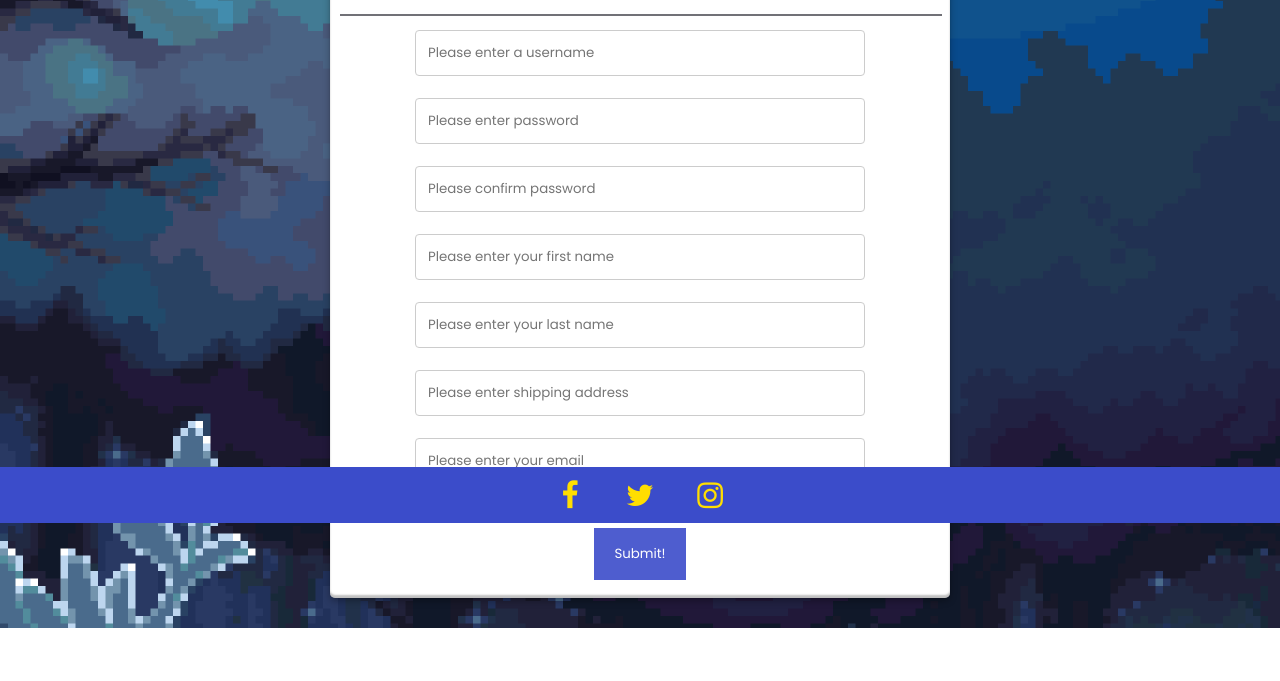
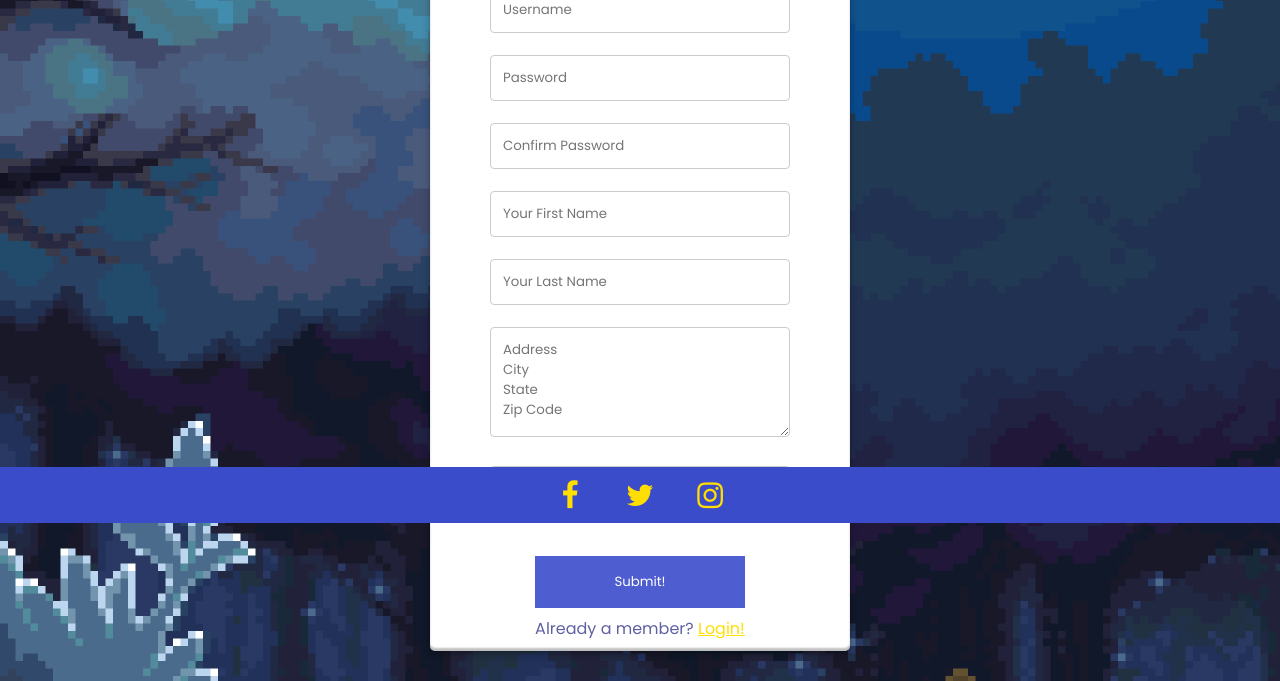
Before and after one commit to tmingo0726/pokestop2, a React app: page /register in a window 1280 px wide. Shown: the part 277-958 px from the top of the page. Before the commit the page ends 905 px from the top, so only its background shows below. Built offline with nearby package versions, Linux system fonts and the light colour scheme; no server answers.

Commit message:
css updates on login/register - removed/cleaned up redundancies

```diff
--- a/public/style.css
+++ b/public/style.css
@@ -11,6 +11,22 @@ body {
 * {
     color: lightgrey;
     font-family: 'Poppins', sans-serif;
+}
+
+.form-inputs {
+    width: 100%;
+    padding: 12px;
+    border: 1px solid #ccc;
+    border-radius: 4px;
+    box-sizing: border-box;
+    margin-top: 6px;
+    margin-bottom: 16px;
+    color:rgba(0, 0, 0);
+}
+
+.form-inputs:focus {
+    background-color: #ddd;
+    outline: none;
 }
 
 #products-heading {
--- a/src/components/Header.js
+++ b/src/components/Header.js
@@ -19,10 +19,10 @@ const Header = ({ loggedIn, setLoggedIn, setUsername, setPassword }) => {
       {loggedIn ? (
         <>
           <nav id="links">
-            <Link to="profile">Profile</Link> | {""}
-            <Link to="products">Products</Link> | {""}
-            <Link to="mycart">My Cart</Link> | {""}
-            <Link to="Login" onClick={logout}>
+            <Link to="/profile">Profile</Link> | {""}
+            <Link to="/products">Products</Link> | {""}
+            <Link to="/mycart">My Cart</Link> | {""}
+            <Link to="/" onClick={logout}>
               Logout
             </Link>
           </nav>
@@ -30,10 +30,9 @@ const Header = ({ loggedIn, setLoggedIn, setUsername, setPassword }) => {
       ) : (
         <>
           <nav id="links">
-            <Link to="Login">Login</Link> | {""}
-            <Link to="register">Register</Link> | {""}
-            <Link to="products">Products</Link> | {""}
-            <Link to="mycart">My Cart</Link>
+            <Link to="/login">Login/Register</Link> | {""}
+            <Link to="/products">Products</Link> | {""}
+            <Link to="/mycart">My Cart</Link>
           </nav>
         </>
       )}
--- a/src/components/Login.js
+++ b/src/components/Login.js
@@ -1,5 +1,5 @@
 import { useState } from "react";
-import { Navigate } from "react-router-dom";
+import { Navigate, Link } from "react-router-dom";
 import '../stylesheets/Login.css'
 
 // require("dotenv").config();
@@ -54,18 +54,19 @@ const Login = ({
 
   return (
     <div>
-      <form id="login" onSubmit={handleSubmit}>
+      <form id="login-form" onSubmit={handleSubmit}>
         {loggedIn ? (
           <Navigate to="/" />
         ) : (
           <>
             <h2 id="login-header">Login</h2>
+            <hr id="divider"></hr>
             <div id="login-inputs">
               <input
                 type="text"
                 id="login-username"
-                value={username}
-                placeholder="Please enter username"
+                className="form-inputs"
+                placeholder="Username"
                 required
                 minLength={5}
                 onChange={(event) => {
@@ -75,9 +76,9 @@ const Login = ({
             </div>
             <div id="login-inputs">
               <input
-                value={password}
                 id="login-password"
-                placeholder="Please enter password"
+                className="form-inputs"
+                placeholder="Password"
                 required
                 type="password"
                 minLength={8}
@@ -91,6 +92,7 @@ const Login = ({
             </div>
             <div>
               <button id="submit" type="submit">Login</button>
+              <div className="form-redirect-text">Not a member? <Link className="form-redirect-link" to='/register'>Sign Up!</Link></div>
             </div>
           </>
         )}
--- a/src/components/Register.js
+++ b/src/components/Register.js
@@ -1,5 +1,5 @@
 import { useState } from "react";
-import { Navigate } from "react-router-dom";
+import { Navigate, Link } from "react-router-dom";
 import '../stylesheets/Register.css'
 // import { BASE_URL} from
 
@@ -77,18 +77,18 @@ const Register = () => {
 
   return (
     <div>
-      <form id="registration" onSubmit={handleSubmit}>
+      <form id="register-form" onSubmit={handleSubmit}>
         {registered ? (
           <Navigate to="/login" />
         ) : (
           <>
-            <h2 id="register-header">New Customer Registration Form</h2>
-            <hr></hr>
+            <h2 id="register-header">Register</h2>
+            <hr id="divider"></hr>
             <div id="register-inputs">
               <input
+                className="form-inputs"
                 type="text"
-                value={newUsername}
-                placeholder="Please enter a username"
+                placeholder="Username"
                 required
                 minLength={5}
                 onChange={(event) => {
@@ -98,8 +98,8 @@ const Register = () => {
             </div>
             <div id="register-inputs">
               <input
-                value={newPassword}
-                placeholder="Please enter password"
+                className="form-inputs"
+                placeholder="Password"
                 required
                 type="password"
                 minLength={8}
@@ -110,8 +110,8 @@ const Register = () => {
             </div>
             <div id="register-inputs">
               <input
-                value={confirmPassword}
-                placeholder="Please confirm password"
+                className="form-inputs"
+                placeholder="Confirm Password"
                 required
                 type="password"
                 minLength={8}
@@ -122,9 +122,9 @@ const Register = () => {
             </div>
             <div id="register-inputs" >
               <input
+                className="form-inputs"
                 type="text"
-                value={firstname}
-                placeholder="Please enter your first name"
+                placeholder="Your First Name"
                 required
                 onChange={(event) => {
                   setFirstname(event.target.value);
@@ -133,9 +133,9 @@ const Register = () => {
             </div>
             <div id="register-inputs">
               <input
+                className="form-inputs"
                 type="text"
-                value={lastname}
-                placeholder="Please enter your last name"
+                placeholder="Your Last Name"
                 required
                 onChange={(event) => {
                   setLastname(event.target.value);
@@ -143,21 +143,22 @@ const Register = () => {
               ></input>
             </div>
             <div id="register-inputs">
-              <input
+              <textarea
+                id="address-input"
+                className="form-inputs"
                 type="text"
-                value={address}
-                placeholder="Please enter shipping address"
+                placeholder="Address&#10;City&#10;State&#10;Zip Code"
                 required
                 onChange={(event) => {
                   setAddress(event.target.value);
                 }}
-              ></input>
+              ></textarea>
             </div>
             <div id="register-inputs">
               <input
+                className="form-inputs"
                 type="text"
-                value={email}
-                placeholder="Please enter your email"
+                placeholder="Email"
                 required
                 onChange={(event) => {
                   setEmail(event.target.value);
@@ -171,6 +172,7 @@ const Register = () => {
             </div>
             <div>
               <button id="register-submit" type="submit">Submit!</button>
+              <div className="form-redirect-text">Already a member? <Link className="form-redirect-link" to='/login'>Login!</Link></div>
             </div>
           </>
         )}
--- a/src/stylesheets/Login.css
+++ b/src/stylesheets/Login.css
@@ -1,22 +1,12 @@
 @import url('https://fonts.googleapis.com/css2?family=VT323&display=swap');
 
-#login{
-    font-family: 'VT323', monospace;
+#login-form {
     display: flex;
     justify-content: center;
     flex-direction: column;
     align-items: center;
     margin-top: 100px;
-}
 
-#login-header{
-  font-size: 40px;
-  color: #FFDE00;
-  margin: 20px;
-}
-
-#login {
-    /* Size & position */
     width: 300px;
     margin: 60px auto 30px;
     padding: 10px;
@@ -28,27 +18,11 @@
     background: linear-gradient(#eeefef, #ffffff 10%);
 }
 
-input[type="text"] , input[type="password"], input[type="submit"] {
-  width: 100%;
-  padding: 12px;
-  border: 1px solid #ccc;
-  border-radius: 4px;
-  box-sizing: border-box;
-  margin-top: 6px;
-  margin-bottom: 16px;
-
+#login-header{
+  font-size: 40px;
+  color: #FFDE00;
+  margin: 20px;
 }
-
-
-input[type=text]:focus, input[type=password]:focus {
-  background-color: #ddd;
-  outline: none;
-}
-
-/*hr {
-  border: 1px solid #f1f1f1;
-  margin-bottom: 25px;
-}*/
 
 #submit {
     background-color: #3B4CCA;
@@ -59,12 +33,26 @@ input[type=text]:focus, input[type=password]:focus {
     cursor: pointer;
     width: 100%;
     opacity: 0.9;
-  }
+}
 
-  #submit:hover {
+#submit:hover {
     opacity:1;
-  }
+}
 
-  #login-inputs {
+#login-inputs {
     width: 75%;
-  }
+}
+
+#divider {
+  border: 1px solid #717177;
+  width: 100% + 10px;
+  margin-bottom: 25px;
+}
+
+.form-redirect-text {
+  color: #6060a3;
+}
+
+.form-redirect-link {
+  color: #FFDE00;
+}
--- a/src/stylesheets/Register.css
+++ b/src/stylesheets/Register.css
@@ -1,18 +1,21 @@
 @import url('https://fonts.googleapis.com/css2?family=VT323&display=swap');
 
-#registration{
-  font-family: 'VT323', monospace;
+#register-form {
   display: flex;
     justify-content: center;
     flex-direction: column;
     align-items: center;
-  text-align: center;
-  color: #FFDE00;
     margin-top: 100px;
-  border-top-right-radius: 0.25rem;
-  border-bottom-right-radius: 0.25rem;
-  margin-right: 200px;
-  margin-left: 200px;
+
+    width: 400px;
+    margin: 60px auto 30px;
+    padding: 10px;
+    position: relative;
+
+    box-shadow: 0 0 1px rgba(0, 0, 0, 0.3), 0 3px 7px rgba(0, 0, 0, 0.3),
+      inset 0 1px rgba(255, 255, 255, 1), inset 0 -3px 2px rgba(0, 0, 0, 0.25);
+    border-radius: 5px;
+    background: linear-gradient(#eeefef, #ffffff 10%);
 }
 
 #register-header{
@@ -21,40 +24,8 @@
     color: #FFDE00;
 }
 
-#registration {
-  /* Size & position */
-  width: 600px;
-  margin: 60px auto 30px;
-  padding: 10px;
-  position: relative;
-
-  /* Styles */
-
-  box-shadow: 0 0 1px rgba(0, 0, 0, 0.3), 0 3px 7px rgba(0, 0, 0, 0.3),
-    inset 0 1px rgba(255, 255, 255, 1), inset 0 -3px 2px rgba(0, 0, 0, 0.25);
-  border-radius: 5px;
-  background: linear-gradient(#eeefef, #ffffff 10%);
-}
-
-input[type="text"] , input[type="password"], input[type="submit"] {
-  width: 100%;
-  padding: 12px;
-  border: 1px solid #ccc;
-  border-radius: 4px;
-  box-sizing: border-box;
-  margin-top: 6px;
-  margin-bottom: 16px;
-}
-
 #register-inputs {
-
   width: 75%;
-}
-
-
-hr {
-  border: 1px solid #717177;
-  width: 100%;
 }
 
 #register-submit {
@@ -71,3 +42,21 @@ hr {
 #register-submit:hover {
   opacity:1;
 }
+
+#divider {
+  border: 1px solid #717177;
+  width: 100%;
+  margin-bottom: 25px;
+}
+
+#address-input {
+  height: 110px;
+}
+
+.form-redirect-text {
+  color: #6060a3;
+}
+
+.form-redirect-link {
+  color: #FFDE00;
+}
```
Lines whose indentation alone changed are shown as unchanged.
